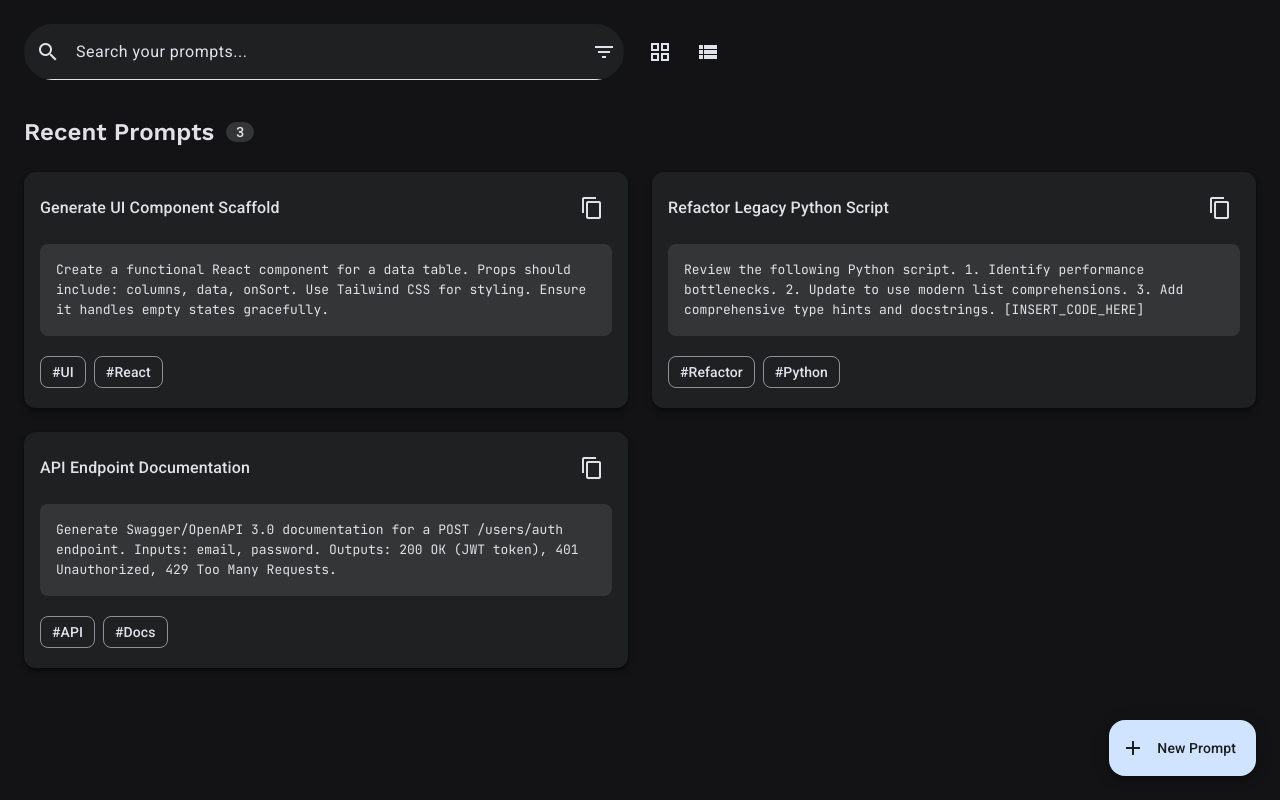
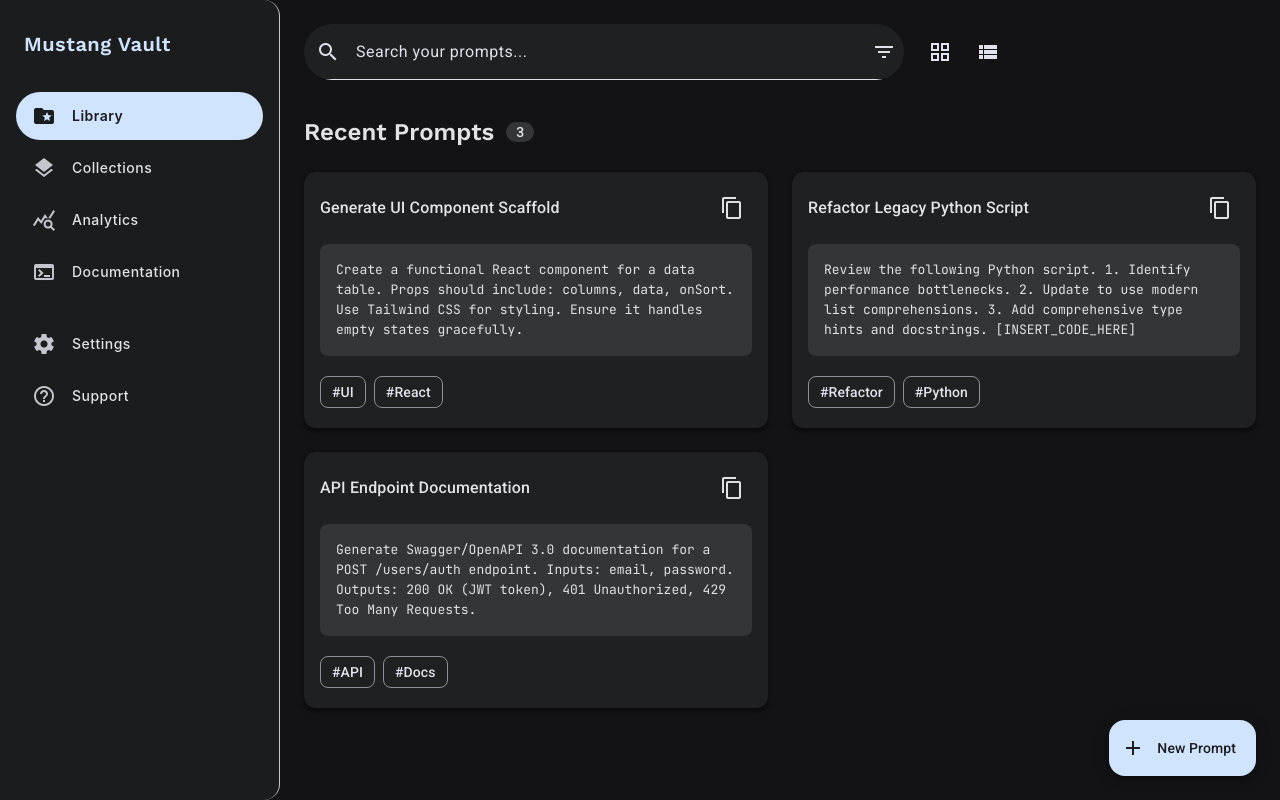
Before and after one commit to Stevo40k/prompt-library, an Angular app: page / in a window 1280 px wide. Built offline with nearby package versions, Linux system fonts and the light colour scheme.

Commit message:
feat: add left navigation drawer

```diff
--- a/src/app/app.component.html
+++ b/src/app/app.component.html
@@ -1 +1,43 @@
-<app-prompt-dashboard></app-prompt-dashboard>
+<mat-sidenav-container class="app-container">
+  <mat-sidenav mode="side" opened class="app-sidenav">
+    <div class="sidenav-header">
+      <h2 class="app-title">Mustang Vault</h2>
+    </div>
+
+    <mat-nav-list class="main-nav">
+      <a mat-list-item class="active-nav-item">
+        <mat-icon matListItemIcon>folder_special</mat-icon>
+        <span matListItemTitle>Library</span>
+      </a>
+      <a mat-list-item>
+        <mat-icon matListItemIcon>layers</mat-icon>
+        <span matListItemTitle>Collections</span>
+      </a>
+      <a mat-list-item>
+        <mat-icon matListItemIcon>query_stats</mat-icon>
+        <span matListItemTitle>Analytics</span>
+      </a>
+      <a mat-list-item>
+        <mat-icon matListItemIcon>terminal</mat-icon>
+        <span matListItemTitle>Documentation</span>
+      </a>
+    </mat-nav-list>
+
+    <div class="sidenav-footer">
+      <mat-nav-list>
+        <a mat-list-item>
+          <mat-icon matListItemIcon>settings</mat-icon>
+          <span matListItemTitle>Settings</span>
+        </a>
+        <a mat-list-item>
+          <mat-icon matListItemIcon>help_outline</mat-icon>
+          <span matListItemTitle>Support</span>
+        </a>
+      </mat-nav-list>
+    </div>
+  </mat-sidenav>
+
+  <mat-sidenav-content class="app-content">
+    <app-prompt-dashboard></app-prompt-dashboard>
+  </mat-sidenav-content>
+</mat-sidenav-container>
--- a/src/app/app.component.scss
+++ b/src/app/app.component.scss
@@ -0,0 +1,78 @@
+.app-container {
+  height: 100vh;
+  background-color: var(--mustang-surface);
+}
+
+.app-sidenav {
+  width: 280px;
+  background-color: var(--mustang-surface-container-low, #1b1c1d);
+  border-right: 1px solid var(--mustang-outline-variant, #343536);
+  display: flex;
+  flex-direction: column;
+}
+
+.sidenav-header {
+  padding: 32px 24px 24px;
+
+  .app-title {
+    margin: 0;
+    font-family: 'Work Sans', sans-serif;
+    font-size: 20px;
+    font-weight: 600;
+    color: var(--electric-blue);
+    letter-spacing: 0.5px;
+  }
+}
+
+.main-nav {
+  flex: 1;
+}
+
+.sidenav-footer {
+  margin-top: auto;
+  padding-bottom: 24px;
+}
+
+// Global overrides for the list items inside the sidebar
+::ng-deep .app-sidenav {
+  .mat-mdc-list-item {
+    margin: 4px 16px;
+    border-radius: 28px !important;
+    width: calc(100% - 32px) !important;
+
+    .mdc-list-item__primary-text {
+      font-family: 'Inter', sans-serif;
+      font-size: 14px;
+      font-weight: 500;
+      color: var(--mustang-on-surface);
+    }
+
+    .mat-icon {
+      color: var(--mustang-on-surface-variant, #c4c6cd);
+    }
+
+    &:hover {
+      background-color: var(--mustang-surface-variant);
+    }
+
+    // Active State Styling (Electric Blue Pill)
+    &.active-nav-item {
+      background-color: var(--electric-blue) !important;
+
+      .mdc-list-item__primary-text {
+        color: var(--mustang-charcoal) !important;
+        font-weight: 600;
+      }
+
+      .mat-icon {
+        color: var(--mustang-charcoal) !important;
+      }
+    }
+  }
+}
+
+.app-content {
+  background-color: var(--mustang-surface);
+  height: 100%;
+  overflow-y: auto;
+}
```
Also changed, not shown: src/app/app.component.ts (+11 -1 lines).
